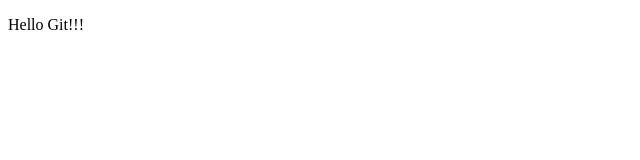
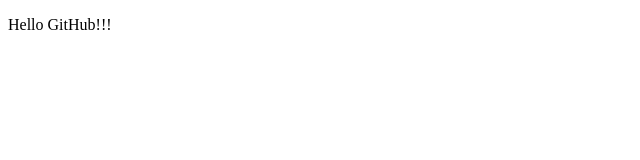
Before and after one commit to Vanmaster677/Firstrepa3, a plain HTML site: page index.html in a window 1280 px wide. Shown: the full height of the page, 0-640 px from the left. Drawn offline with Linux system fonts and the light colour scheme.

Commit message:
Chenge index.html

```diff
--- a/index.html
+++ b/index.html
@@ -4,6 +4,6 @@
 	<title>Git</title>
 </head>
 <body>
-     <p>Hello Git!!!</p>
+     <p>Hello GitHub!!!</p>
 </body>
 </html>
```
